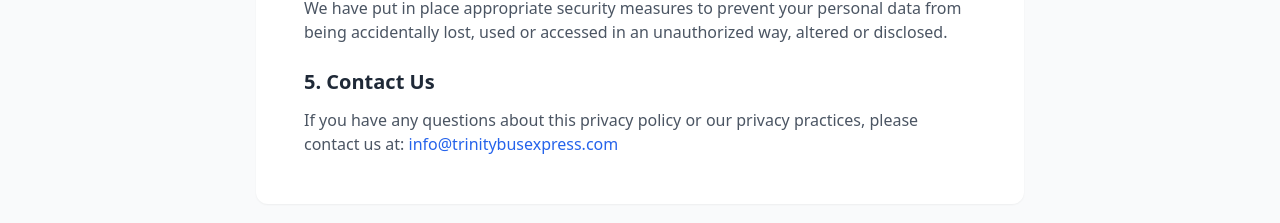
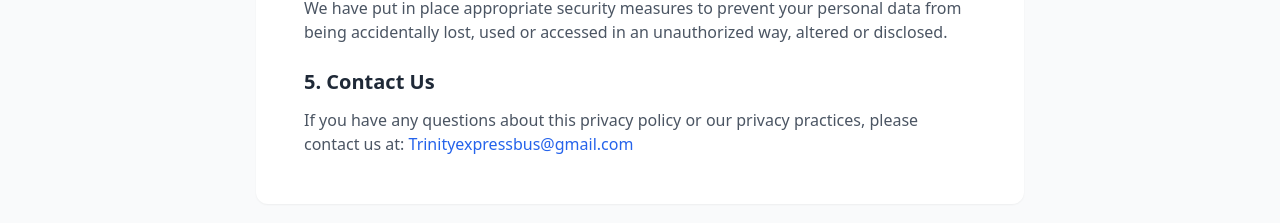
Before and after one commit to BRADOOH007/trinitympya-, a React (Vite) app: page /privacy-policy in a window 1280 px wide. Shown: the part 972-1195 px from the top of the page. Built offline with nearby package versions, Linux system fonts and the light colour scheme; no server answers; the database is empty.

Commit message:
fix: update all domain references to traveltrinityexpress.online

```diff
--- a/index.html
+++ b/index.html
@@ -11,23 +11,23 @@
     <title>Trinity Express Bus - Book Online Bus Tickets | Nairobi, Kampala, Kigali, Juba</title>
     <meta name="description" content="Book Trinity Express Bus tickets online. Safe, reliable, and comfortable bus travel across Kenya, Uganda, Rwanda, Tanzania, and South Sudan. Daily departures, instant confirmation." />
     <meta name="keywords" content="Trinity Express Bus, Bus Booking Kenya, Nairobi to Kampala Bus, Nairobi to Kigali Bus, Kampala to Nairobi Bus, East Africa Bus, Online Bus Ticket, Trinity Bus Online Booking, Nairobi to Juba Bus, Nairobi to Dar es Salaam Bus, Nairobi to Bukavu Bus, Bus Ticket Kenya Uganda Rwanda, International Bus East Africa, Trinity Express Online" />
-    <link rel="canonical" href="https://www.trinitybusexpress.com/" />
+    <link rel="canonical" href="https://traveltrinityexpress.online/" />
 
     <!-- Open Graph / Facebook -->
     <meta property="og:type" content="website" />
-    <meta property="og:url" content="https://www.trinitybusexpress.com/" />
+    <meta property="og:url" content="https://traveltrinityexpress.online/" />
     <meta property="og:title" content="Trinity Express Bus - Book Online Bus Tickets | East Africa" />
     <meta property="og:description" content="Safe and comfortable bus travel across East Africa. Daily departures from Nairobi to Kampala, Kigali, Juba, Dar es Salaam. Book your seat now!" />
-    <meta property="og:image" content="https://www.trinitybusexpress.com/assets/logo.jpeg" />
+    <meta property="og:image" content="https://traveltrinityexpress.online/assets/logo.jpeg" />
     <meta property="og:locale" content="en_KE" />
     <meta property="og:site_name" content="Trinity Express Bus" />
 
     <!-- Twitter -->
     <meta name="twitter:card" content="summary_large_image" />
-    <meta name="twitter:url" content="https://www.trinitybusexpress.com/" />
+    <meta name="twitter:url" content="https://traveltrinityexpress.online/" />
     <meta name="twitter:title" content="Trinity Express Bus - Book Online Bus Tickets | East Africa" />
     <meta name="twitter:description" content="Safe and comfortable bus travel across East Africa. Daily departures from Nairobi to Kampala, Kigali, Juba, Dar es Salaam. Book your seat now!" />
-    <meta name="twitter:image" content="https://www.trinitybusexpress.com/assets/logo.jpeg" />
+    <meta name="twitter:image" content="https://traveltrinityexpress.online/assets/logo.jpeg" />
 
     <!-- Structured Data: Organization -->
     <script type="application/ld+json">
@@ -35,11 +35,11 @@
       "@context": "https://schema.org",
       "@type": "Organization",
       "name": "Trinity Express Bus",
-      "url": "https://www.trinitybusexpress.com",
-      "logo": "https://www.trinitybusexpress.com/assets/logo.jpeg",
-      "image": "https://www.trinitybusexpress.com/assets/logo.jpeg",
+      "url": "https://traveltrinityexpress.online",
+      "logo": "https://traveltrinityexpress.online/assets/logo.jpeg",
+      "image": "https://traveltrinityexpress.online/assets/logo.jpeg",
       "telephone": "+254751494564",
-      "email": "info@trinityexpress.com",
+      "email": "Trinityexpressbus@gmail.com",
       "address": {
         "@type": "PostalAddress",
         "streetAddress": "Duruma Road",
@@ -61,8 +61,8 @@
       "@context": "https://schema.org",
       "@type": "LocalBusiness",
       "name": "Trinity Express Bus",
-      "image": "https://www.trinitybusexpress.com/assets/logo.jpeg",
-      "url": "https://www.trinitybusexpress.com",
+      "image": "https://traveltrinityexpress.online/assets/logo.jpeg",
+      "url": "https://traveltrinityexpress.online",
       "telephone": "+254751494564",
       "priceRange": "KSh 2000 - KSh 8000",
       "address": {
@@ -105,7 +105,7 @@
       "provider": {
         "@type": "Organization",
         "name": "Trinity Express Bus",
-        "url": "https://www.trinitybusexpress.com"
+        "url": "https://traveltrinityexpress.online"
       },
       "departureBusStop": {
         "@type": "BusStop",
@@ -127,13 +127,13 @@
           "addressCountry": "UG"
         }
       },
-      "departureTime": "07:00",
+      "departureTime": "06:00",
       "offers": {
         "@type": "Offer",
         "price": "3500",
         "priceCurrency": "KES",
         "availability": "https://schema.org/InStock",
-        "url": "https://www.trinitybusexpress.com/routes/nairobi-kampala"
+        "url": "https://traveltrinityexpress.online/routes/nairobi-kampala"
       }
     }
     </script>
@@ -144,12 +144,12 @@
       "@context": "https://schema.org",
       "@type": "WebSite",
       "name": "Trinity Express Bus",
-      "url": "https://www.trinitybusexpress.com",
+      "url": "https://traveltrinityexpress.online",
       "potentialAction": {
         "@type": "SearchAction",
         "target": {
           "@type": "EntryPoint",
-          "urlTemplate": "https://www.trinitybusexpress.com/routes?from={origin}&to={destination}"
+          "urlTemplate": "https://traveltrinityexpress.online/routes?from={origin}&to={destination}"
         },
         "query-input": "required name=origin required name=destination"
       }
--- a/src/pages/PrivacyPolicy.tsx
+++ b/src/pages/PrivacyPolicy.tsx
@@ -39,7 +39,7 @@ const PrivacyPolicy = () => {
             <p>We have put in place appropriate security measures to prevent your personal data from being accidentally lost, used or accessed in an unauthorized way, altered or disclosed.</p>
 
             <h3 className="text-xl font-bold text-gray-800 mt-6 mb-3">5. Contact Us</h3>
-            <p>If you have any questions about this privacy policy or our privacy practices, please contact us at: <a href="mailto:info@trinitybusexpress.com" className="text-blue-600 hover:underline">info@trinitybusexpress.com</a></p>
+            <p>If you have any questions about this privacy policy or our privacy practices, please contact us at: <a href="mailto:Trinityexpressbus@gmail.com" className="text-blue-600 hover:underline">Trinityexpressbus@gmail.com</a></p>
           </div>
         </div>
       </div>
```
